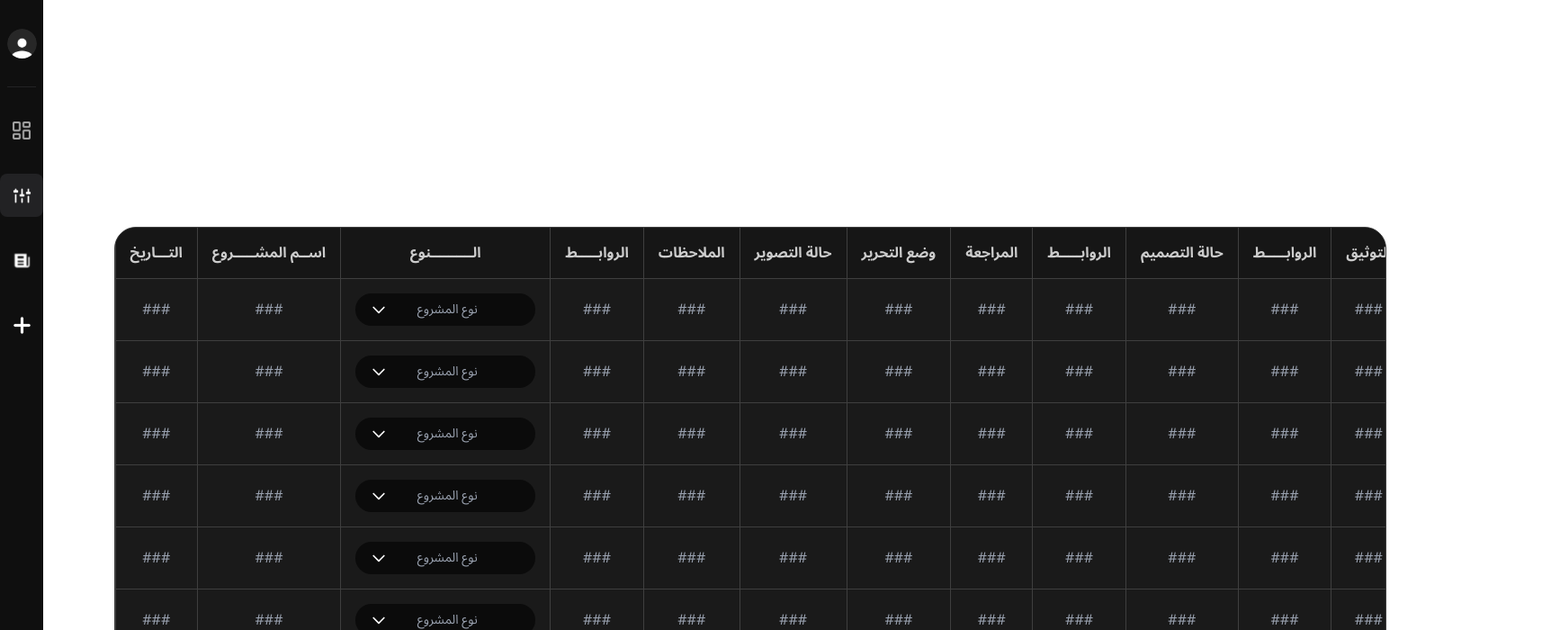
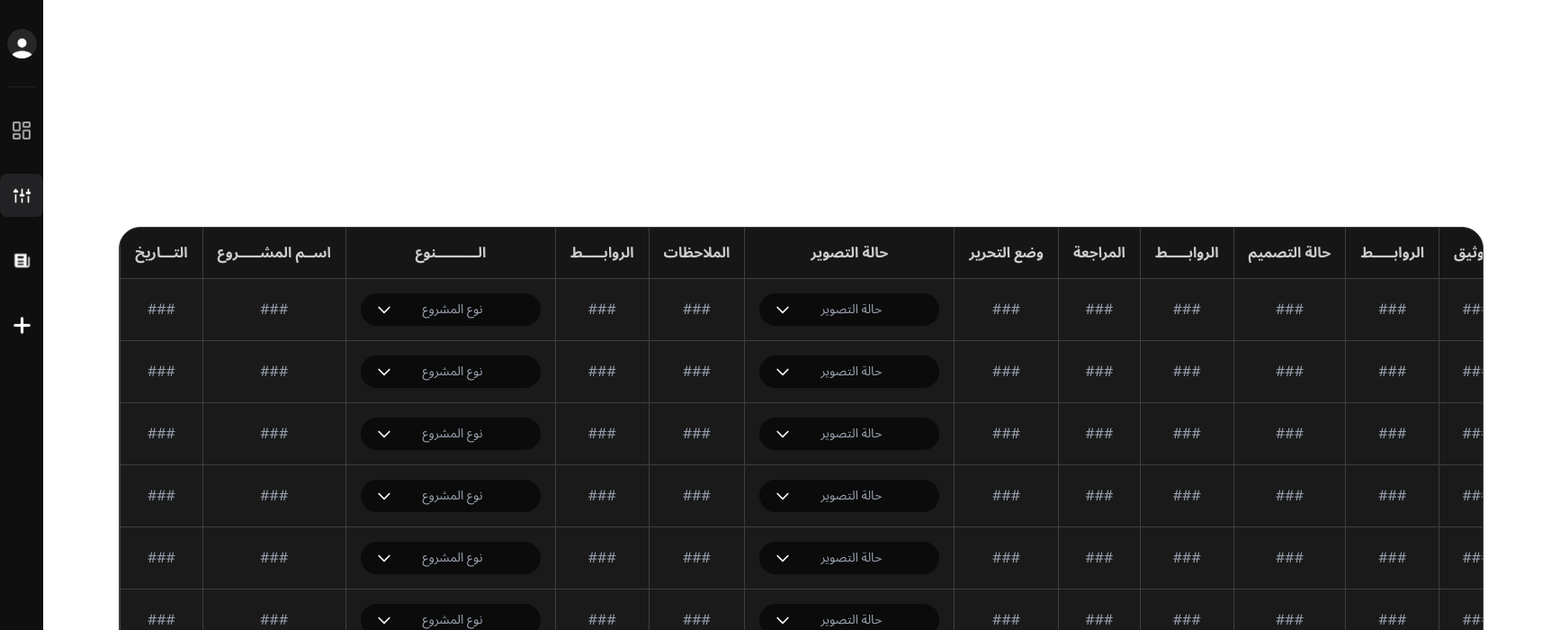
Before and after one commit to MorhafGhziel/Alpha-Factory, a Next.js app: page /client/tracking-board in a window 1280 px wide. Shown: the top 700 px of the page at 90% size, 1734 px wide, since content can reach past the window. Built offline with nearby package versions, Linux system fonts and the light colour scheme.

Commit message:
feat: created custom dropdown component and added dropdown to video state

```diff
--- a/app/client/tracking-board/page.tsx
+++ b/app/client/tracking-board/page.tsx
@@ -1,14 +1,14 @@
 "use client";
 
 import { useState } from "react";
-import { motion, AnimatePresence } from "framer-motion";
+import CustomDropdown from "@/components/ui/CustomDropdown";
 
 export default function ClientTrackingBoardPage() {
   const [selectedTypes, setSelectedTypes] = useState<{ [key: number]: string }>(
     {}
   );
-  const [openDropdowns, setOpenDropdowns] = useState<{
-    [key: number]: boolean;
+  const [selectedFilmingStatus, setSelectedFilmingStatus] = useState<{
+    [key: number]: string;
   }>({});
 
   const projectTypes = [
@@ -17,6 +17,8 @@ export default function ClientTrackingBoardPage() {
     "إعلانات / مقاطع فيديو ترويجية",
   ];
 
+  const filmingStatusOptions = ["لم يتم الانتهاء منه", "تم الانتهاء منه"];
+
   const handleTypeChange = (rowIndex: number, type: string) => {
     setSelectedTypes((prev) => ({
       ...prev,
@@ -24,10 +26,10 @@ export default function ClientTrackingBoardPage() {
     }));
   };
 
-  const toggleDropdown = (rowIndex: number) => {
-    setOpenDropdowns((prev) => ({
+  const handleFilmingStatusChange = (rowIndex: number, status: string) => {
+    setSelectedFilmingStatus((prev) => ({
       ...prev,
-      [rowIndex]: !prev[rowIndex],
+      [rowIndex]: status,
     }));
   };
   return (
@@ -96,79 +98,12 @@ export default function ClientTrackingBoardPage() {
                       ###
                     </td>
                     <td className="py-4 px-4 text-center text-gray-400 border-l border-[#3F3F3F] whitespace-nowrap">
-                      <div className="relative">
-                        <button
-                          onClick={() => toggleDropdown(index)}
-                          className="w-full bg-[#0B0B0B] cursor-pointer hover:bg-[#333336] transition-all duration-300 text-white px-4 py-2 rounded-full focus:outline-none flex items-center justify-between min-w-[200px]"
-                        >
-                          <svg
-                            className={`w-5 h-5 transition-transform ${
-                              openDropdowns[index] ? "rotate-180" : ""
-                            }`}
-                            fill="none"
-                            stroke="currentColor"
-                            viewBox="0 0 24 24"
-                          >
-                            <path
-                              strokeLinecap="round"
-                              strokeLinejoin="round"
-                              strokeWidth={2}
-                              d="M19 9l-7 7-7-7"
-                            />
-                          </svg>
-                          <span
-                            className={`flex-1 text-center text-sm ${
-                              selectedTypes[index]
-                                ? "text-white"
-                                : "text-gray-400"
-                            }`}
-                          >
-                            {selectedTypes[index] || "نوع المشروع"}
-                          </span>
-                          <div className="w-4"></div>
-                        </button>
-
-                        <AnimatePresence>
-                          {openDropdowns[index] && (
-                            <motion.div
-                              initial={{ opacity: 0, scaleY: 0 }}
-                              animate={{ opacity: 1, scaleY: 1 }}
-                              exit={{ opacity: 0, scaleY: 0 }}
-                              transition={{
-                                duration: 0.25,
-                                ease: "easeOut",
-                              }}
-                              className="absolute top-full left-0 right-0 mt-2 bg-[#222224] rounded-3xl shadow-2xl z-[9999] origin-top"
-                              style={{ zIndex: 9999 }}
-                            >
-                              <div className="p-4">
-                                <div className="space-y-2">
-                                  {projectTypes.map((type, typeIndex) => (
-                                    <motion.button
-                                      key={typeIndex}
-                                      initial={{ opacity: 0, x: -30 }}
-                                      animate={{ opacity: 1, x: 0 }}
-                                      exit={{ opacity: 0, x: 30 }}
-                                      transition={{
-                                        delay: 0.1 * (typeIndex + 1),
-                                        duration: 0.3,
-                                        ease: "easeOut",
-                                      }}
-                                      onClick={() => {
-                                        handleTypeChange(index, type);
-                                        toggleDropdown(index);
-                                      }}
-                                      className="w-full bg-[#0B0B0B] text-[#E9CF6B] px-4 py-3 rounded-lg text-center hover:bg-[#333336] transition-colors text-sm flex items-center justify-center cursor-pointer"
-                                    >
-                                      {type}
-                                    </motion.button>
-                                  ))}
-                                </div>
-                              </div>
-                            </motion.div>
-                          )}
-                        </AnimatePresence>
-                      </div>
+                      <CustomDropdown
+                        options={projectTypes}
+                        placeholder="نوع المشروع"
+                        selectedValue={selectedTypes[index] || ""}
+                        onSelect={(value) => handleTypeChange(index, value)}
+                      />
                     </td>
                     <td className="py-4 px-4 text-center text-gray-400 border-l border-[#3F3F3F] whitespace-nowrap">
                       ###
@@ -177,7 +112,14 @@ export default function ClientTrackingBoardPage() {
                       ###
                     </td>
                     <td className="py-4 px-4 text-center text-gray-400 border-l border-[#3F3F3F] whitespace-nowrap">
-                      ###
+                      <CustomDropdown
+                        options={filmingStatusOptions}
+                        placeholder="حالة التصوير"
+                        selectedValue={selectedFilmingStatus[index] || ""}
+                        onSelect={(value) =>
+                          handleFilmingStatusChange(index, value)
+                        }
+                      />
                     </td>
                     <td className="py-4 px-4 text-center text-gray-400 border-l border-[#3F3F3F] whitespace-nowrap">
                       ###
--- /dev/null
+++ b/components/ui/CustomDropdown.tsx
@@ -0,0 +1,108 @@
+"use client";
+
+import { useState } from "react";
+import { motion, AnimatePresence } from "framer-motion";
+
+interface CustomDropdownProps {
+  options: string[];
+  placeholder: string;
+  selectedValue: string;
+  onSelect: (value: string) => void;
+  className?: string;
+  buttonClassName?: string;
+  optionClassName?: string;
+}
+
+export default function CustomDropdown({
+  options,
+  placeholder,
+  selectedValue,
+  onSelect,
+  className = "",
+  buttonClassName = "",
+  optionClassName = "",
+}: CustomDropdownProps) {
+  const [isOpen, setIsOpen] = useState(false);
+
+  const toggleDropdown = () => {
+    setIsOpen(!isOpen);
+  };
+
+  const handleSelect = (value: string) => {
+    onSelect(value);
+    setIsOpen(false);
+  };
+
+  return (
+    <div className={`relative ${className}`}>
+      <button
+        onClick={toggleDropdown}
+        className={`w-full bg-[#0B0B0B] cursor-pointer hover:bg-[#333336] transition-all duration-300 text-white px-4 py-2 rounded-full focus:outline-none flex items-center justify-between min-w-[200px] ${buttonClassName}`}
+      >
+        <svg
+          className={`w-5 h-5 transition-transform ${
+            isOpen ? "rotate-180" : ""
+          }`}
+          fill="none"
+          stroke="currentColor"
+          viewBox="0 0 24 24"
+        >
+          <path
+            strokeLinecap="round"
+            strokeLinejoin="round"
+            strokeWidth={2}
+            d="M19 9l-7 7-7-7"
+          />
+        </svg>
+        <span
+          className={`flex-1 text-center text-sm ${
+            selectedValue ? "text-white" : "text-gray-400"
+          }`}
+        >
+          {selectedValue || placeholder}
+        </span>
+        <div className="w-4"></div>
+      </button>
+
+      <AnimatePresence>
+        {isOpen && (
+          <motion.div
+            initial={{ opacity: 0, scaleY: 0 }}
+            animate={{ opacity: 1, scaleY: 1 }}
+            exit={{ opacity: 0, scaleY: 0 }}
+            transition={{
+              duration: 0.25,
+              ease: "easeOut",
+            }}
+            className="absolute top-full left-0 right-0 mt-2 bg-[#222224] rounded-3xl shadow-2xl z-[9999] origin-top"
+            style={{ zIndex: 9999 }}
+          >
+            <div className="p-4">
+              <div className="space-y-2">
+                {options.map((option, index) => (
+                  <motion.button
+                    key={index}
+                    initial={{ opacity: 0, x: -30 }}
+                    animate={{ opacity: 1, x: 0 }}
+                    exit={{ opacity: 0, x: 30 }}
+                    transition={{
+                      delay: 0.1 * (index + 1),
+                      duration: 0.3,
+                      ease: "easeOut",
+                    }}
+                    onClick={() => handleSelect(option)}
+                    className={`w-full bg-[#0B0B0B] text-[#E9CF6B] px-4 py-3 rounded-lg text-center hover:bg-[#333336] transition-colors text-sm flex items-center justify-center cursor-pointer ${
+                      selectedValue === option ? "ring-2 ring-blue-500" : ""
+                    } ${optionClassName}`}
+                  >
+                    {option}
+                  </motion.button>
+                ))}
+              </div>
+            </div>
+          </motion.div>
+        )}
+      </AnimatePresence>
+    </div>
+  );
+}
```
